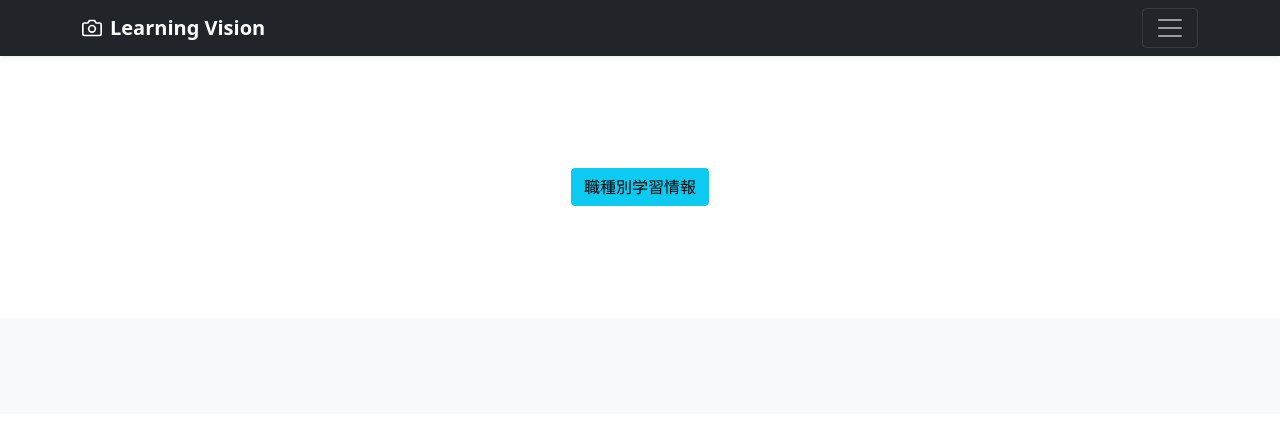
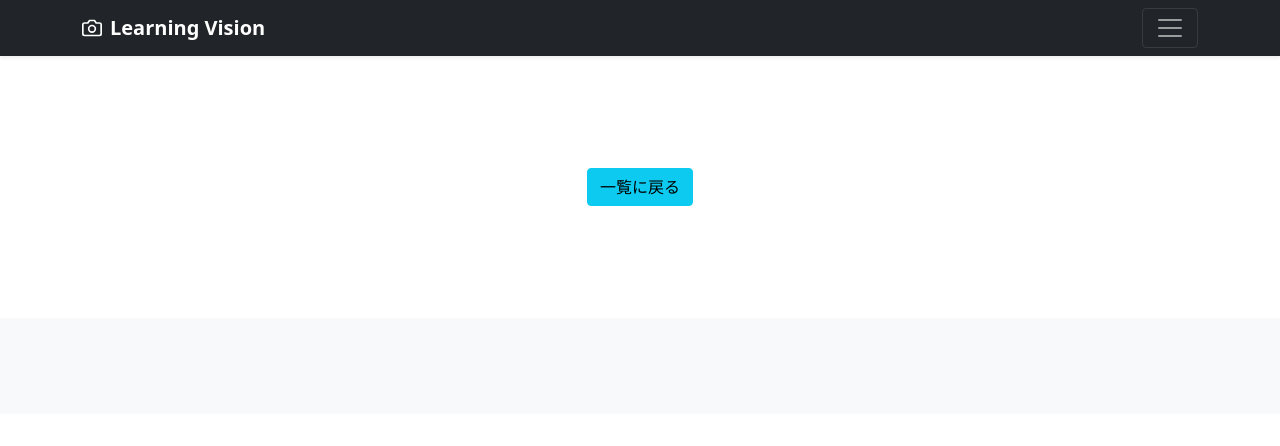
Before and after one commit to kolinz/learning-vision-a11, a Django app: page /line/1 in a window 1280 px wide. Shown: the top 446 px of the page. Run offline with Django 3.2, Linux system fonts and the light colour scheme; data that the repository does not hold is empty.

Commit message:
ログイン中の表示ボタンとして、一覧に戻るを追加。

```diff
--- a/edu/templates/line_title.html
+++ b/edu/templates/line_title.html
@@ -23,10 +23,12 @@
       <!-- ログイン中のボタン -->
           <a href="{% url 'edu:post_job' %}"
               class="btn btn-primary my-2">職種別学習情報の登録</a>
+          <a href="/m"
+                class="btn btn-info my-3">一覧に戻る</a>
           {% else %}
         <!-- ログイン状態ではないときのボタン -->
           <a href="/m"
-                class="btn btn-info my-3">職種別学習情報</a>
+                class="btn btn-info my-3">一覧に戻る</a>
         {% endif %}
       </div>
     </div>
```
